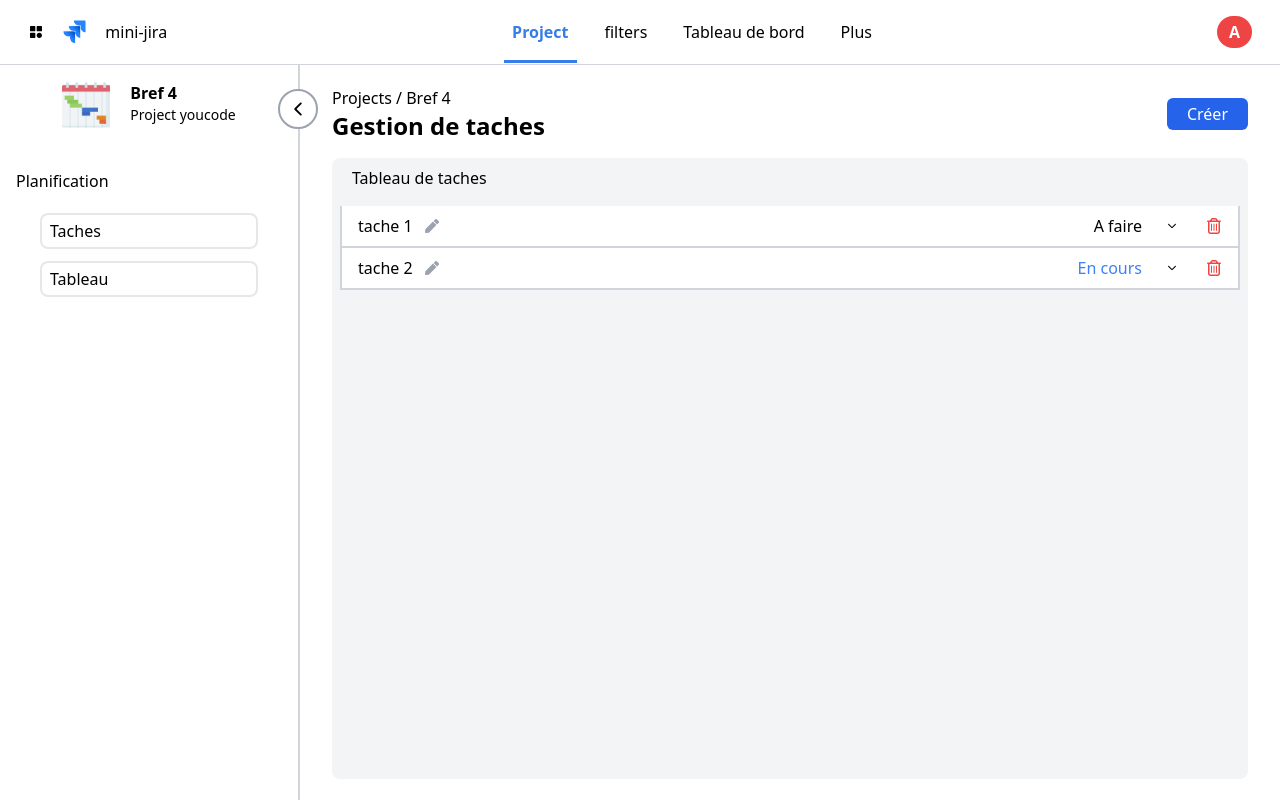
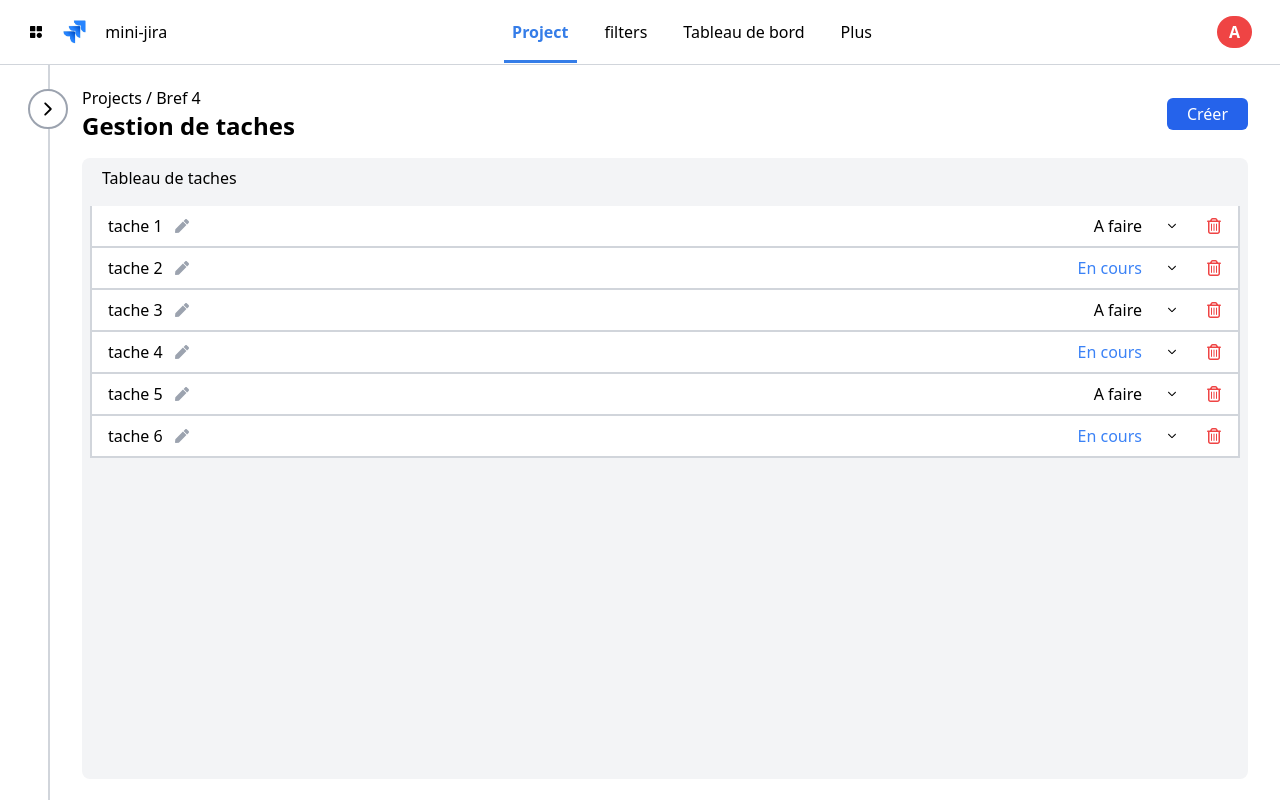
Before and after one commit to AmineNaboulsi/mini-jira, a React (Vite) app: page / in a window 1280 px wide. Built offline with nearby package versions, Linux system fonts and the light colour scheme.

Commit message:
Feat : Edit and delete works fine

```diff
--- a/src/App.jsx
+++ b/src/App.jsx
@@ -16,6 +16,7 @@ function App() {
         {
             Id : 1 ,
             Name : 'tache 1 ' ,
+            NameEdit : '' ,
             Desc : 'bla bla bla bla',
             date_limit : new Date() ,
             etat : 1,
@@ -25,6 +26,46 @@ function App() {
         {
             Id : 2 ,
             Name : 'tache 2 ' ,
+            NameEdit : '' ,
+            Desc : 'bla bla bla bla',
+            date_limit : new Date() ,
+            etat : 2,
+            isOpenedMenu : false ,
+            EditMode : false
+        },   {
+            Id : 3 ,
+            Name : 'tache 3 ' ,
+            NameEdit : '' ,
+            Desc : 'bla bla bla bla',
+            date_limit : new Date() ,
+            etat : 1,
+            isOpenedMenu : false ,
+            EditMode : false
+        },
+        {
+            Id : 4 ,
+            Name : 'tache 4 ' ,
+            NameEdit : '' ,
+            Desc : 'bla bla bla bla',
+            date_limit : new Date() ,
+            etat : 2,
+            isOpenedMenu : false ,
+            EditMode : false
+        },
+        {
+            Id : 5 ,
+            Name : 'tache 5 ' ,
+            NameEdit : '' ,
+            Desc : 'bla bla bla bla',
+            date_limit : new Date() ,
+            etat : 1,
+            isOpenedMenu : false ,
+            EditMode : false
+        },
+        {
+            Id : 6 ,
+            Name : 'tache 6 ' ,
+            NameEdit : '' ,
             Desc : 'bla bla bla bla',
             date_limit : new Date() ,
             etat : 2,
@@ -32,7 +73,7 @@ function App() {
             EditMode : false
         }
     ]);
-    const [slider , setslider] = useState(true)
+    const [slider , setslider] = useState(false)
     const Editcontent = (id) =>{
         settachelist((prevList) =>
             prevList.map((item) =>
@@ -56,7 +97,24 @@ function App() {
         );
     }
     const ValideEditcontent = (id) =>{
-
+        settachelist(prev=>(
+            prev.map((item)=> item.Id === id ?
+                {...item ,
+                    Name : item.NameEdit ,
+                    EditMode : false
+                }
+            : item)
+        ))
+    }
+    const HandleEditNameChanged = (e , id) =>{
+        const newname = e.target.value;
+        settachelist((prev) =>
+            prev.map((item)=> item.Id === id ? {
+                ...item ,
+                NameEdit : newname
+            }:item )
+        )
+        console.log(tachelist)
     }
     const SlideBarEventClick = () => setslider(!slider)
 
@@ -65,12 +123,23 @@ function App() {
             prevList.map((item) =>
                 item.Id === id
                     ? { ...item, isOpenedMenu: !item.isOpenedMenu }
-                    : item
+                    : {...item , isOpenedMenu: false }
             )
         );
     };
     const ChangeEtat = (id , i) =>{
-
+        settachelist((prevList) =>
+            prevList.map((item) =>
+                item.Id === id
+                    ? { ...item, etat: i,isOpenedMenu : false}
+                    : item
+            )
+        );
+    }
+    const DeleteTask = (id)=>{
+        settachelist(
+            tachelist.filter(item => item.Id !== id )
+        )
     }
   return (
     <div className='body'>
@@ -80,7 +149,7 @@ function App() {
         <img className='h-7' src={MiniJiraIcon} />
             <span >mini-jira</span>
         </div>
-        <nav className="flex gap-9">
+        <nav className="menunav flex gap-9">
             <div className="menu-item-active relative">Project</div>
             <div className="menu-item relative">filters</div>
             <div className="menu-item relative">Tableau de bord</div>
@@ -149,9 +218,13 @@ function App() {
                                 {item.EditMode ?
 
                                     <div className="flex items-center gap-1 absolute -top-1 h-auto w-auto">
-                                                <input id="txtEdit${item.Id}" className="border-2 border-blue-400" type="text" />
+                                                <input
+                                                    id="txtEdit${item.Id}"
+                                                    onChange={(e)=>HandleEditNameChanged(e , item.Id)}
+                                                    value={tachelist[i].NameEdit}
+                                                    className="border-2 border-blue-400" type="text" />
                                                 <div className="flex ">
-                                                <MdDone onClick={ValideEditcontent(item.Id)} className='bg-white border-2 p-1 border-gray-200 h-6 w-6 rounded-md cursor-pointer' />
+                                                <MdDone onClick={()=>ValideEditcontent(item.Id)} className='bg-white border-2 p-1 border-gray-200 h-6 w-6 rounded-md cursor-pointer' />
                                                 <div onClick={()=>CloseEditcontent(item.Id)}  className='flex justify-center items-center bg-white border-2 p-1 border-gray-200 h-6 w-6 rounded-md cursor-pointer' >
                                                     <IoAdd className='rotate-45'/>
                                                 </div>
@@ -175,9 +248,9 @@ function App() {
                                 {item && item.isOpenedMenu ? <>
                                         <div className="z-10 absolute w-full bg-white border-2 rounded-md  h-auto">
                                         <ul className="flex flex-col justify-center cursor-pointer">
-                                            <li onClick={ChangeEtat(item.Id , 1)} className="cursor-pointer px-2 hover:bg-gray-300">A faire</li>
-                                            <li onClick={ChangeEtat(item.Id , 2)} className="cursor-pointer px-2 hover:bg-gray-300 text-blue-500">En cours</li>
-                                            <li onClick={ChangeEtat(item.Id , 3)} className="cursor-pointer px-2 hover:bg-gray-300 text-green-500">Terminer</li>
+                                            <li onClick={()=>ChangeEtat(item.Id , 1)} className="cursor-pointer px-2 hover:bg-gray-300">A faire</li>
+                                            <li onClick={()=>ChangeEtat(item.Id , 2)} className="cursor-pointer px-2 hover:bg-gray-300 text-blue-500">En cours</li>
+                                            <li onClick={()=>ChangeEtat(item.Id , 3)} className="cursor-pointer px-2 hover:bg-gray-300 text-green-500">Terminer</li>
                                         </ul>
                                     </div>
 
@@ -185,7 +258,7 @@ function App() {
 
                             </div>
 
-                            <FaRegTrashCan className='text-red-500' />
+                            <FaRegTrashCan onClick={()=>DeleteTask(item.Id)} className='text-red-500 cursor-pointer' />
                         </div>
                     ))}
                 </div>
--- a/src/index.css
+++ b/src/index.css
@@ -67,3 +67,9 @@ main{
 .togoactive{
   background-color: rgb(115, 247, 115);
 }
+
+@media screen and (max-width : 550px) {
+  .menunav{
+    display: none;
+  }
+}
```
